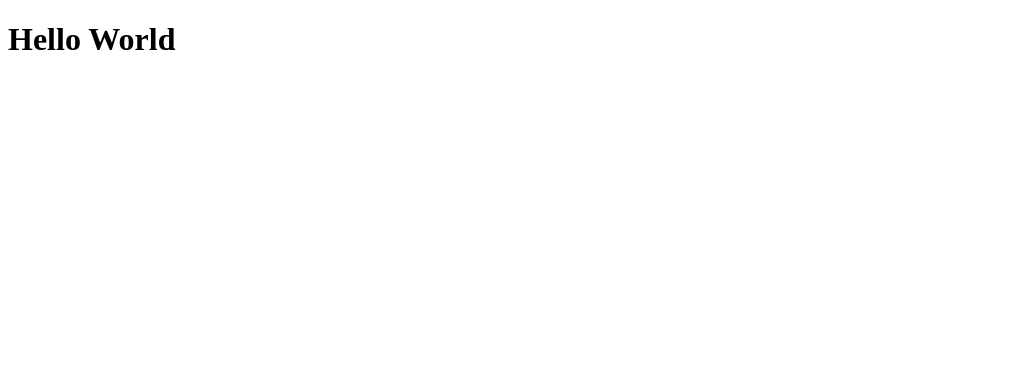
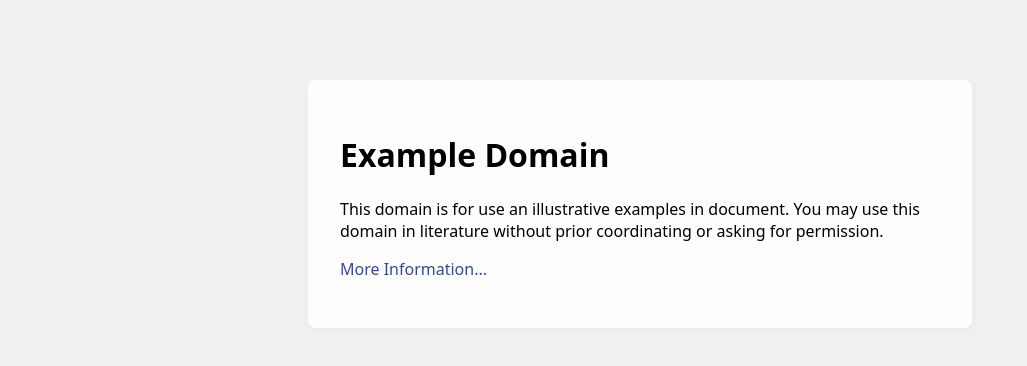
Before and after one commit to farhanasaraswati/example.com, a plain HTML site: page index.html in a window 1280 px wide. Shown: the whole page, without its empty margins (0-1027 px from the left). Drawn offline with Linux system fonts and the light colour scheme.

Commit message:
first commit

```diff
--- a/index.html
+++ b/index.html
@@ -3,9 +3,38 @@
 <head>
   <meta charset="UTF-8">
   <meta name="viewport" content="width=device-width, initial-scale=1.0">
-  <title>Example.com</title>
+  <title>Example Domain</title>
+  <style>
+body {
+  background-color: #f0f0f2;
+  margin: 0;
+  padding: 0;
+  font-family: system-ui, -apple-system, BlinkMacSystemFont, 'Segoe UI', Roboto, Oxygen, Ubuntu, Cantarell, 'Open Sans', 'Helvetica Neue', sans-serif;
+}
+
+div {
+  width: 600px;
+  margin: 5em auto;
+  padding: 2em;
+  background-color: #fdfdfd;
+  border-radius: 0.5em;
+  box-shadow: 2px 3px 7px 2px rgba(0, 0, 0, 0.02);
+}
+a:link {
+color: #38488f;
+text-decoration: none;
+}
+  </style>
 </head>
 <body>
-  <h1>Hello World</h1>
+  <div>
+    <h1>Example Domain</h1>
+    <p>
+      This domain is for use an illustrative examples in document. You may use this domain in literature without prior coordinating or asking for permission.
+    </p>
+    <p>
+      <a href="https://www.iana.org/help/example-domains">More Information...</a>
+    </p>
+  </div>
 </body>
 </html>
```
Also changed, not shown: 1 other file.
